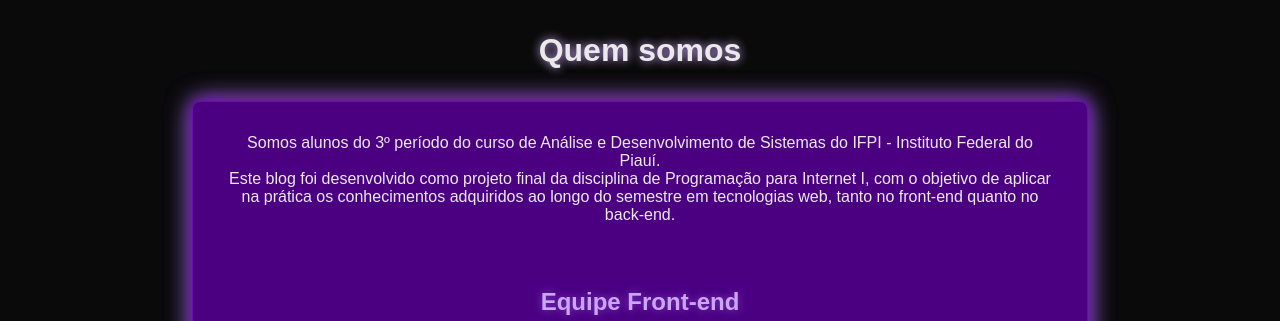
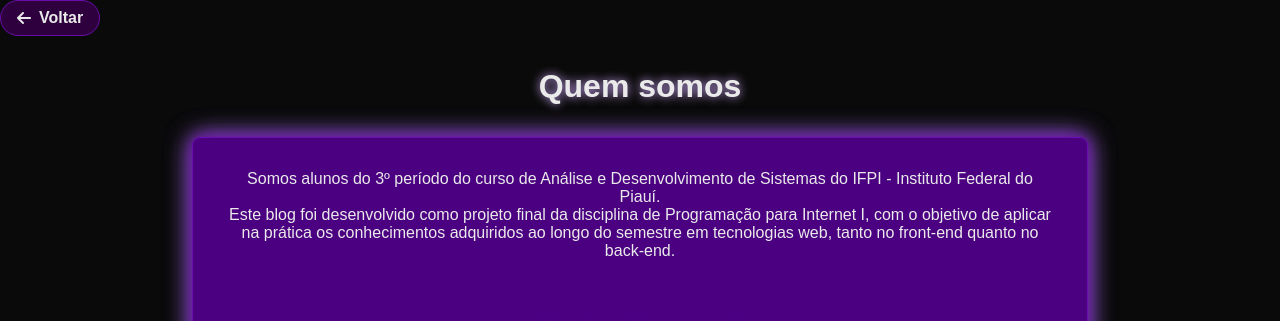
Before and after one commit to samleticias/socialifpi, a plain HTML site: page front-end/src/page/about.html in a window 1280 px wide. Shown: the top 321 px of the page. Drawn offline with Linux system fonts and the light colour scheme.

Commit message:
refactor: corrige página do about.

```diff
--- a/front-end/src/page/about.html
+++ b/front-end/src/page/about.html
@@ -13,6 +13,10 @@
 </head>
 <body>
   <header>
+    <button id="btn-voltar" class="btn-voltar" title="Voltar para a página anterior">
+        <i class="fas fa-arrow-left"></i> Voltar
+    </button>
+
     <h1 class="title-about">Quem somos</h1>
   </header>
   <main>
--- a/front-end/src/script/utils/about.js
+++ b/front-end/src/script/utils/about.js
@@ -32,3 +32,13 @@ function mostrarDetalhes(devId) {
 function fecharModal() {
     document.getElementById("modalDetalhes").style.display = "none";
 }
+
+document.addEventListener('DOMContentLoaded', () => {
+    const botaoVoltar = document.getElementById('btn-voltar');
+
+    if (botaoVoltar) {
+        botaoVoltar.addEventListener('click', () => {
+            history.back();
+        });
+    }
+});
--- a/front-end/src/script/utils/actions.js
+++ b/front-end/src/script/utils/actions.js
@@ -73,10 +73,8 @@ export async function enviarComentario(evento) {
         }
 
 
-        // 2. Pega a resposta do servidor, que deve ser o comentário recém-criado
         const comentarioSalvo = await resposta.json();
 
-        // 3. Cria o elemento HTML para o novo comentário USANDO os dados da resposta
         const elementoComentario = document.createElement('div');
         elementoComentario.className = 'comment-item';
 
@@ -93,13 +91,10 @@ export async function enviarComentario(evento) {
             <p class="comment-content">${comentarioSalvo.content}</p>
         `;
 
-        // 4. Usa .prepend() para adicionar o novo comentário NO TOPO da lista
         listaDeComentarios.prepend(elementoComentario);
 
-        // 5. Limpa o campo de texto
         campoComentario.value = '';
 
-        // atualiza o feed
         renderizarPostsNaGrade();
 
     } catch (erro) {
--- a/front-end/src/style/about.css
+++ b/front-end/src/style/about.css
@@ -212,3 +212,28 @@ body {
 .icones-tecnologias img:hover {
   transform: scale(1.3);
 }
+
+.btn-voltar {
+    color: var(--cor-texto);
+    background-color: var(--cor-secundaria);
+    padding: 8px 16px;
+    border-radius: 20px;
+    text-decoration: none;
+    font-weight: bold;
+    display: flex;
+    align-items: center;
+    gap: 8px;
+    border: 1px solid var(--cor-borda);
+    cursor: pointer;
+    font-family: Arial, sans-serif;
+    font-size: 1rem;
+    transition: background-color 0.3s;
+}
+
+.btn-voltar:hover {
+    background-color: var(--cor-hover);
+}
+
+.placeholder {
+    width: 105px;
+}
```
